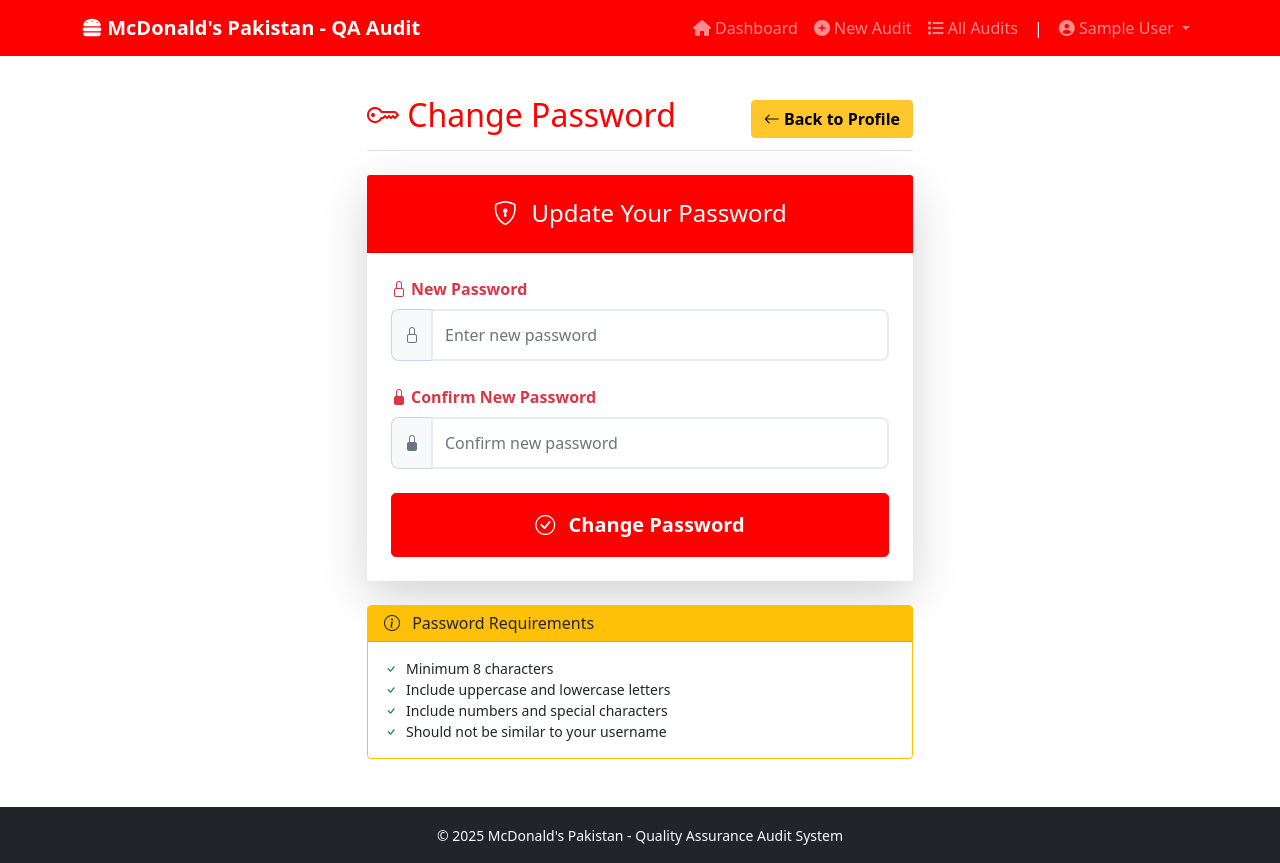
After one commit to Gulzar85/checklist, a Django app: page /accounts/password/change/ in a window 1280 px wide. The commit adds this page. Run offline with Django 5.2, Linux system fonts and the light colour scheme; the visitor is signed in with stand-in values (Sample User, id 1).

Commit message:
Accounts app update with passwor reset feature.

```diff
--- a/accounts/forms.py
+++ b/accounts/forms.py
@@ -1,10 +1,5 @@
 from django import forms
-from django.contrib.auth.forms import UserCreationForm, AuthenticationForm
-from django.core.validators import RegexValidator
-from .models import User
-
-from django import forms
-from django.contrib.auth.forms import UserCreationForm, AuthenticationForm
+from django.contrib.auth.forms import UserCreationForm, AuthenticationForm, SetPasswordForm
 from django.core.validators import RegexValidator
 from .models import User
 
@@ -78,7 +73,7 @@
                               'first_name', 'last_name', 'designation', 'department', 'phone_number']:
                 field.widget.attrs['class'] = 'form-control'
 
-            # Set specific placeholders - FIXED: Don't use field.label.lower() as it might be None
+            # Set specific placeholders
             if field_name == 'username':
                 field.widget.attrs['placeholder'] = 'Choose a username'
             elif field_name == 'email':
@@ -218,78 +213,34 @@
         return phone_number
 
 
-class UserProfileForm(forms.ModelForm):
-    # Custom fields with improved styling
-    email = forms.EmailField(
-        required=True,
-        widget=forms.EmailInput(attrs={
+class CustomPasswordResetForm(forms.Form):
+    username = forms.CharField(
+        widget=forms.TextInput(attrs={
             'class': 'form-control',
-            'placeholder': 'your.email@mcdonalds.com'
+            'placeholder': 'Enter your username'
         })
     )
 
-    designation = forms.CharField(
-        max_length=100,
-        required=False,
-        widget=forms.TextInput(attrs={
-            'class': 'form-control',
-            'placeholder': 'Quality Auditor'
-        })
-    )
+    def clean_username(self):
+        username = self.cleaned_data.get('username')
+        if not User.objects.filter(username=username).exists():
+            raise forms.ValidationError("User with this username does not exist.")
+        return username
 
-    department = forms.CharField(
-        max_length=100,
-        required=False,
-        widget=forms.TextInput(attrs={
-            'class': 'form-control',
-            'placeholder': 'Quality Assurance'
-        })
-    )
 
-    phone_number = forms.CharField(
-        max_length=12,
-        required=False,
-        validators=[RegexValidator(
-            regex=r'^03\d{2}-?\d{7}$',
-            message='Enter a valid Pakistani mobile number (e.g., 0300-1234567)'
-        )],
-        widget=forms.TextInput(attrs={
-            'class': 'form-control',
-            'placeholder': '0300-1234567'
-        })
-    )
-
+class CustomSetPasswordForm(SetPasswordForm):
     def __init__(self, *args, **kwargs):
         super().__init__(*args, **kwargs)
 
-        # Add Bootstrap classes to all fields
-        for field_name, field in self.fields.items():
-            if field_name not in ['role']:  # Role is handled separately
-                field.widget.attrs['class'] = 'form-control'
+        # Add Bootstrap styling to password fields
+        self.fields['new_password1'].widget.attrs.update({
+            'class': 'form-control',
+            'placeholder': 'Enter new password'
+        })
+        self.fields['new_password2'].widget.attrs.update({
+            'class': 'form-control',
+            'placeholder': 'Confirm new password'
+        })
 
-            # Add specific placeholders
-            if field_name == 'username':
-                field.widget.attrs['placeholder'] = 'Enter username'
-            elif field_name == 'first_name':
-                field.widget.attrs['placeholder'] = 'Enter first name'
-            elif field_name == 'last_name':
-                field.widget.attrs['placeholder'] = 'Enter last name'
-
-    class Meta:
-        model = User
-        fields = [
-            'username', 'email', 'first_name', 'last_name',
-            'designation', 'department', 'phone_number'
-        ]
-
-    def clean_email(self):
-        email = self.cleaned_data.get('email')
-        if User.objects.filter(email=email).exclude(pk=self.instance.pk).exists():
-            raise forms.ValidationError("This email is already registered.")
-        return email
-
-    def clean_phone_number(self):
-        phone_number = self.cleaned_data.get('phone_number')
-        if phone_number and User.objects.filter(phone_number=phone_number).exclude(pk=self.instance.pk).exists():
-            raise forms.ValidationError("This phone number is already registered.")
-        return phone_number
+        # Remove help text
+        self.fields['new_password1'].help_text = ''
--- a/accounts/urls.py
+++ b/accounts/urls.py
@@ -1,7 +1,15 @@
 from django.contrib.auth import views as auth_views
 from django.urls import path
 
-from .views import CustomLoginView, UserRegistrationView, UserProfileView
+from .views import (
+    CustomLoginView,
+    UserRegistrationView,
+    UserProfileView,
+    CustomLogoutView,
+    PasswordResetView,
+    PasswordResetDoneView,
+    PasswordChangeView
+)
 
 app_name = 'accounts'
 
@@ -9,5 +17,10 @@
     path('login/', CustomLoginView.as_view(), name='login'),
     path('register/', UserRegistrationView.as_view(), name='register'),
     path('profile/', UserProfileView.as_view(), name='profile'),
-    path('logout/', auth_views.LogoutView.as_view(next_page='accounts:login'), name='logout'),
+    path('logout/', CustomLogoutView.as_view(), name='logout'),
+
+    # Password management
+    path('password/reset/', PasswordResetView.as_view(), name='password_reset'),
+    path('password/reset/done/', PasswordResetDoneView.as_view(), name='password_reset_done'),
+    path('password/change/', PasswordChangeView.as_view(), name='password_change'),
 ]
--- a/accounts/views.py
+++ b/accounts/views.py
@@ -1,15 +1,18 @@
 from core.models import Restaurant, Audit
 from django.contrib import messages
 from django.contrib.auth.mixins import LoginRequiredMixin
-from django.contrib.auth.views import LoginView
+from django.contrib.auth.views import LoginView, LogoutView
+from django.contrib.messages.views import SuccessMessageMixin
 from django.db.models import Avg
-from django.shortcuts import render
+from django.shortcuts import render, redirect
 from django.urls import reverse_lazy
-from django.views.generic import CreateView
-from django.views.generic import UpdateView
+from django.views.generic import CreateView, UpdateView, FormView, TemplateView
+from django.contrib.auth.models import User
+import secrets
+import string
 
-from .forms import UserProfileForm
-from .forms import UserRegistrationForm, CustomAuthenticationForm
+from .forms import UserProfileForm, UserRegistrationForm, CustomAuthenticationForm, CustomPasswordResetForm, \
+    CustomSetPasswordForm
 from .models import User
 
 
@@ -26,6 +29,14 @@
         return super().form_invalid(form)
 
 
+class CustomLogoutView(LogoutView):
+    next_page = reverse_lazy('accounts:login')
+
+    def dispatch(self, request, *args, **kwargs):
+        messages.success(request, 'Successfully logged out!')
+        return super().dispatch(request, *args, **kwargs)
+
+
 class UserRegistrationView(CreateView):
     model = User
     form_class = UserRegistrationForm
@@ -40,10 +51,6 @@
     def form_invalid(self, form):
         messages.error(self.request, 'Please correct the errors below.')
         return super().form_invalid(form)
-
-
-def dashboard(request):
-    return render(request, 'accounts/dashboard.html')
 
 
 class UserProfileView(LoginRequiredMixin, UpdateView):
@@ -75,6 +82,71 @@
 
     def form_valid(self, form):
         messages.success(self.request, 'Profile updated successfully!')
-        return super(
+        return super().form_valid(form)
 
-        ).form_valid(form)
+
+class PasswordResetView(FormView):
+    template_name = 'accounts/password_reset.html'
+    form_class = CustomPasswordResetForm
+    success_url = reverse_lazy('accounts:password_reset_done')
+
+    def form_valid(self, form):
+        username = form.cleaned_data['username']
+        try:
+            user = User.objects.get(username=username)
+
+            # Generate a random password
+            alphabet = string.ascii_letters + string.digits
+            new_password = ''.join(secrets.choice(alphabet) for i in range(12))
+
+            # Set the new password
+            user.set_password(new_password)
+            user.save()
+
+            # Store the new password in session to display on the next page
+            self.request.session['new_password'] = new_password
+            self.request.session['reset_username'] = username
+
+            messages.success(
+                self.request,
+                f"Password reset successful for user: {username}"
+            )
+
+        except User.DoesNotExist:
+            form.add_error('username', 'User with this username does not exist.')
+            return self.form_invalid(form)
+
+        return super().form_valid(form)
+
+
+class PasswordResetDoneView(TemplateView):
+    template_name = 'accounts/password_reset_done.html'
+
+    def get_context_data(self, **kwargs):
+        context = super().get_context_data(**kwargs)
+        context['new_password'] = self.request.session.get('new_password', '')
+        context['username'] = self.request.session.get('reset_username', '')
+
+        # Clear the session data
+        if 'new_password' in self.request.session:
+            del self.request.session['new_password']
+        if 'reset_username' in self.request.session:
+            del self.request.session['reset_username']
+
+        return context
+
+
+class PasswordChangeView(LoginRequiredMixin, SuccessMessageMixin, FormView):
+    template_name = 'accounts/password_change.html'
+    form_class = CustomSetPasswordForm
+    success_url = reverse_lazy('accounts:profile')
+    success_message = "Password changed successfully!"
+
+    def get_form_kwargs(self):
+        kwargs = super().get_form_kwargs()
+        kwargs['user'] = self.request.user
+        return kwargs
+
+    def form_valid(self, form):
+        form.save()
+        return super().form_valid(form)
--- /dev/null
+++ b/templates/accounts/password_change.html
@@ -0,0 +1,95 @@
+{% extends 'base.html' %}
+
+{% block title %}Change Password - McDonald's{% endblock %}
+
+{% block content %}
+<div class="container">
+    <div class="row justify-content-center">
+        <div class="col-md-8 col-lg-6">
+            <!-- Page Header -->
+            <div class="d-flex justify-content-between align-items-center pt-3 pb-2 mb-4 border-bottom">
+                <h1 class="h2 mcd-text-red">
+                    <i class="bi bi-key"></i>
+                    Change Password
+                </h1>
+                <a href="{% url 'accounts:profile' %}" class="btn mcd-btn-secondary">
+                    <i class="bi bi-arrow-left"></i> Back to Profile
+                </a>
+            </div>
+
+            <div class="card border-0 shadow-lg">
+                <div class="card-header mcd-bg-red text-white text-center py-4">
+                    <h4 class="mb-0">
+                        <i class="bi bi-shield-lock me-2"></i>
+                        Update Your Password
+                    </h4>
+                </div>
+                <div class="card-body p-4">
+                    <form method="post">
+                        {% csrf_token %}
+
+                        <div class="mb-4">
+                            <label class="form-label text-danger fw-bold">
+                                <i class="bi bi-lock me-1"></i>New Password
+                            </label>
+                            <div class="input-group">
+                                <span class="input-group-text bg-light border-end-0">
+                                    <i class="bi bi-lock text-muted"></i>
+                                </span>
+                                {{ form.new_password1 }}
+                            </div>
+                            {% if form.new_password1.errors %}
+                                <div class="text-danger small mt-2">
+                                    {{ form.new_password1.errors }}
+                                </div>
+                            {% endif %}
+                        </div>
+
+                        <div class="mb-4">
+                            <label class="form-label text-danger fw-bold">
+                                <i class="bi bi-lock-fill me-1"></i>Confirm New Password
+                            </label>
+                            <div class="input-group">
+                                <span class="input-group-text bg-light border-end-0">
+                                    <i class="bi bi-lock-fill text-muted"></i>
+                                </span>
+                                {{ form.new_password2 }}
+                            </div>
+                            {% if form.new_password2.errors %}
+                                <div class="text-danger small mt-2">
+                                    {{ form.new_password2.errors }}
+                                </div>
+                            {% endif %}
+                        </div>
+
+                        <div class="d-grid gap-2">
+                            <button type="submit" class="btn mcd-btn-primary btn-lg py-3">
+                                <i class="bi bi-check-circle me-2"></i>
+                                Change Password
+                            </button>
+                        </div>
+                    </form>
+                </div>
+            </div>
+
+            <!-- Password Requirements -->
+            <div class="card border-warning mt-4">
+                <div class="card-header bg-warning text-dark">
+                    <h6 class="mb-0">
+                        <i class="bi bi-info-circle me-2"></i>
+                        Password Requirements
+                    </h6>
+                </div>
+                <div class="card-body">
+                    <ul class="list-unstyled mb-0 small">
+                        <li><i class="bi bi-check text-success me-2"></i>Minimum 8 characters</li>
+                        <li><i class="bi bi-check text-success me-2"></i>Include uppercase and lowercase letters</li>
+                        <li><i class="bi bi-check text-success me-2"></i>Include numbers and special characters</li>
+                        <li><i class="bi bi-check text-success me-2"></i>Should not be similar to your username</li>
+                    </ul>
+                </div>
+            </div>
+        </div>
+    </div>
+</div>
+{% endblock %}
--- a/templates/base.html
+++ b/templates/base.html
@@ -8,10 +8,60 @@
 
     <!-- Bootstrap CSS -->
     <link href="https://cdn.jsdelivr.net/npm/bootstrap@5.1.3/dist/css/bootstrap.min.css" rel="stylesheet">
+    <!-- Bootstrap Icons -->
+    <link rel="stylesheet" href="https://cdn.jsdelivr.net/npm/bootstrap-icons@1.11.1/font/bootstrap-icons.css">
     <!-- Font Awesome -->
     <link rel="stylesheet" href="https://cdnjs.cloudflare.com/ajax/libs/font-awesome/6.0.0/css/all.min.css">
 
     <style>
+        :root {
+            --mcd-red: #ff0000;
+            --mcd-yellow: #ffc72c;
+            --mcd-dark-red: #cc0000;
+        }
+
+        .mcd-bg-red {
+            background-color: var(--mcd-red) !important;
+        }
+
+        .mcd-bg-yellow {
+            background-color: var(--mcd-yellow) !important;
+        }
+
+        .mcd-text-red {
+            color: var(--mcd-red) !important;
+        }
+
+        .mcd-text-yellow {
+            color: var(--mcd-yellow) !important;
+        }
+
+        .mcd-btn-primary {
+            background-color: var(--mcd-red);
+            border-color: var(--mcd-red);
+            color: white;
+            font-weight: 600;
+        }
+
+        .mcd-btn-primary:hover {
+            background-color: var(--mcd-dark-red);
+            border-color: var(--mcd-dark-red);
+            color: white;
+        }
+
+        .mcd-btn-secondary {
+            background-color: var(--mcd-yellow);
+            border-color: var(--mcd-yellow);
+            color: #000;
+            font-weight: 600;
+        }
+
+        .mcd-btn-secondary:hover {
+            background-color: #e6b400;
+            border-color: #e6b400;
+            color: #000;
+        }
+
         .section-card {
             border-left: 4px solid #007bff;
             margin-bottom: 20px;
@@ -39,11 +89,32 @@
         .card-header {
             font-weight: 600;
         }
+
+        .min-vh-100 {
+            min-height: 100vh;
+        }
+
+        input[type="text"], input[type="email"], input[type="password"], input[type="tel"] {
+            border: 2px solid #e9ecef;
+            border-radius: 8px;
+            padding: 12px;
+            transition: all 0.3s ease;
+        }
+
+        input[type="text"]:focus, input[type="email"]:focus, input[type="password"]:focus, input[type="tel"]:focus {
+            border-color: var(--mcd-red);
+            box-shadow: 0 0 0 0.2rem rgba(255, 0, 0, 0.25);
+        }
+
+        .input-group-text {
+            border-radius: 8px 0 0 8px !important;
+            border-right: none;
+        }
     </style>
 </head>
 <body>
     <!-- Navigation -->
-    <nav class="navbar navbar-expand-lg navbar-dark bg-danger">
+    <nav class="navbar navbar-expand-lg navbar-dark mcd-bg-red">
         <div class="container">
             <a class="navbar-brand" href="{% url 'core:dashboard' %}">
                 <i class="fas fa-hamburger"></i> McDonald's Pakistan - QA Audit
@@ -82,8 +153,7 @@
                             </a>
                             <ul class="dropdown-menu dropdown-menu-end" aria-labelledby="userMenu">
                                 <li><a class="dropdown-item" href="{% url 'accounts:profile' %}"><i class="fas fa-id-badge"></i> Profile</a></li>
-                                <li><a class="dropdown-item" href=""><i class="fas fa-edit"></i> Edit Profile</a></li>
-                                <li><a class="dropdown-item" href=""><i class="fas fa-key"></i> Change Password</a></li>
+                                <li><a class="dropdown-item" href="{% url 'accounts:password_change' %}"><i class="fas fa-key"></i> Change Password</a></li>
                                 <li><hr class="dropdown-divider"></li>
                                 <li>
                                     <!-- Logout as POST form -->
@@ -100,6 +170,11 @@
                         <li class="nav-item">
                             <a class="nav-link" href="{% url 'accounts:login' %}">
                                 <i class="fas fa-sign-in-alt"></i> Login
+                            </a>
+                        </li>
+                        <li class="nav-item">
+                            <a class="nav-link" href="{% url 'accounts:register' %}">
+                                <i class="fas fa-user-plus"></i> Register
                             </a>
                         </li>
                     {% endif %}
```
Also changed, not shown: templates/accounts/login.html (+6 -26 lines), templates/accounts/password_reset.html (added, +82 -0 lines), templates/accounts/password_reset_done.html (added, +70 -0 lines), templates/accounts/profile.html (+38 -17 lines), templates/accounts/register.html (+36 -33 lines).
